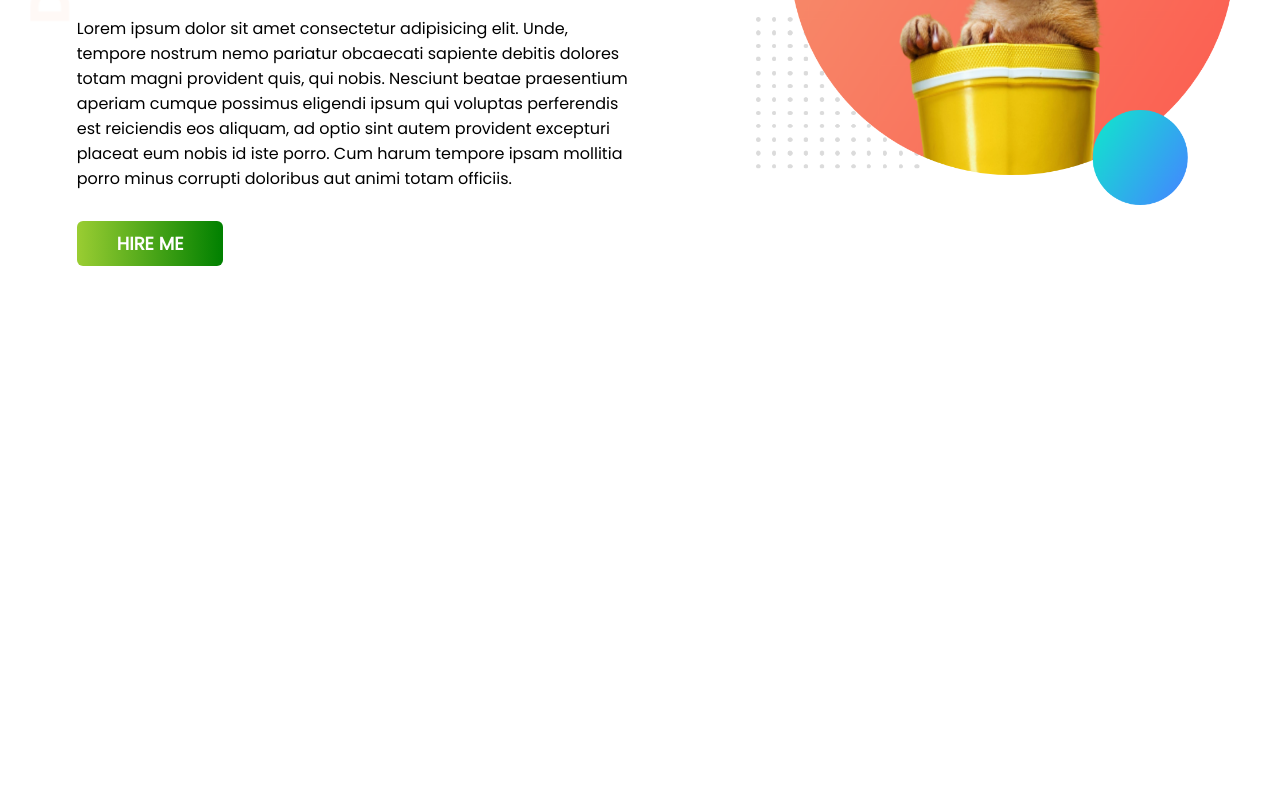
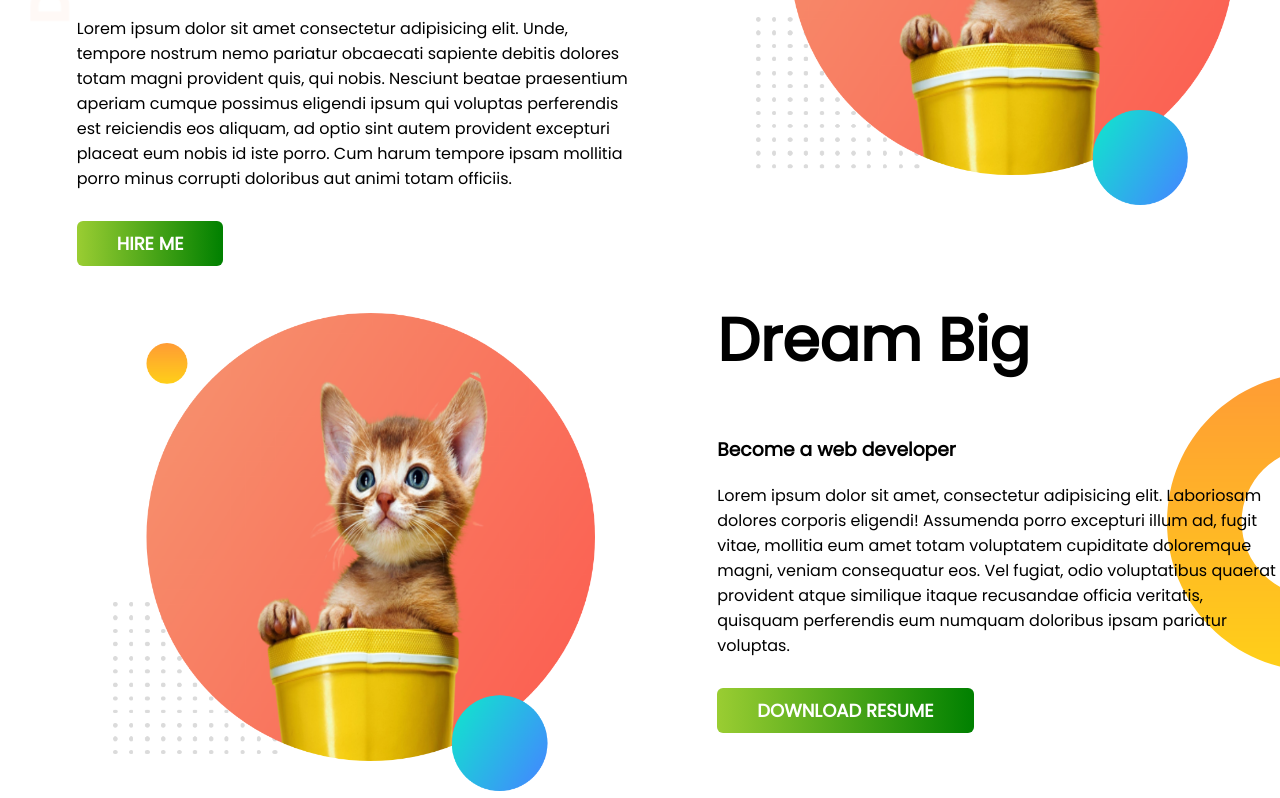
Before and after one commit to monayemkhan/developer-protfolio, a plain HTML site: page index.html in a window 1280 px wide. Shown: the part 338-1136 px from the top of the page. Before the commit the page ends 800 px from the top, so only its background shows below. Drawn offline with Linux system fonts and the light colour scheme.

Commit message:
style mid sec

```diff
--- a/index.html
+++ b/index.html
@@ -24,6 +24,18 @@
     </div>
 
 </section>
+<section class="mid-section">
+    <div class="half-width">
+        <img src="images/cat.png" alt="">
+    </div>
+    <div class="half-width">
+        <h1>Dream Big</h1>
+        <h3>Become a web developer</h3>
+        <p>Lorem ipsum dolor sit amet, consectetur adipisicing elit. Laboriosam dolores corporis eligendi! Assumenda porro excepturi illum ad, fugit vitae, mollitia eum amet totam voluptatem cupiditate doloremque magni, veniam consequatur eos. Vel fugiat, odio voluptatibus quaerat provident atque similique itaque recusandae officia veritatis, quisquam perferendis eum numquam doloribus ipsam pariatur voluptas.</p>
+        <a class="link-button" terget="block" href="https://web.programming-hero.com">DOWNLOAD RESUME</a>
+    </div>
+
+</section>
 
 </body>
 </html>
--- a/style.css
+++ b/style.css
@@ -14,6 +14,8 @@ h2{
 }
 section{
     display: flex;
+    margin: 120px;
+    margin: 0;
 }
 .top-section {
     background-image: url(images/top-banner.png);
@@ -45,3 +47,10 @@ section{
     font-size: 18px;
     margin-top: 5%;
 }
+.mid-section{
+    background-image: url(images/dream-bg.png);
+    background-repeat: no-repeat;
+    background-position: right ;
+    margin: -12px;
+    padding: 0;
+}
```
